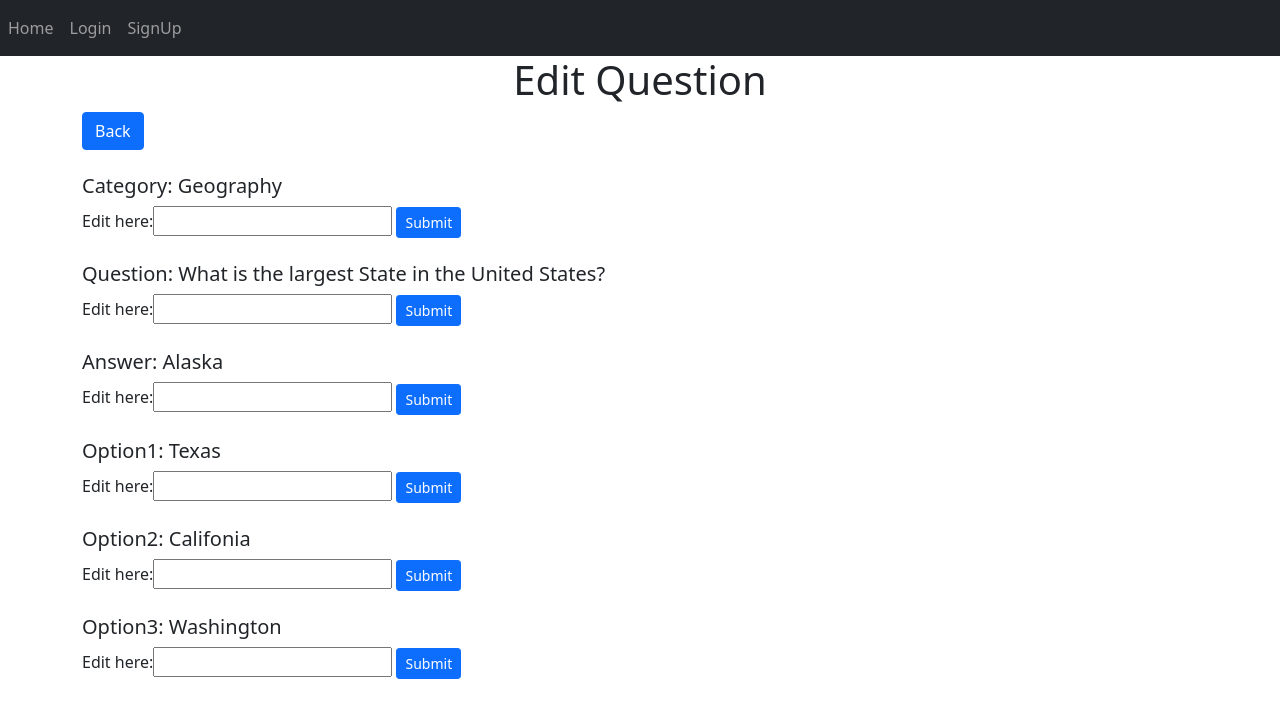
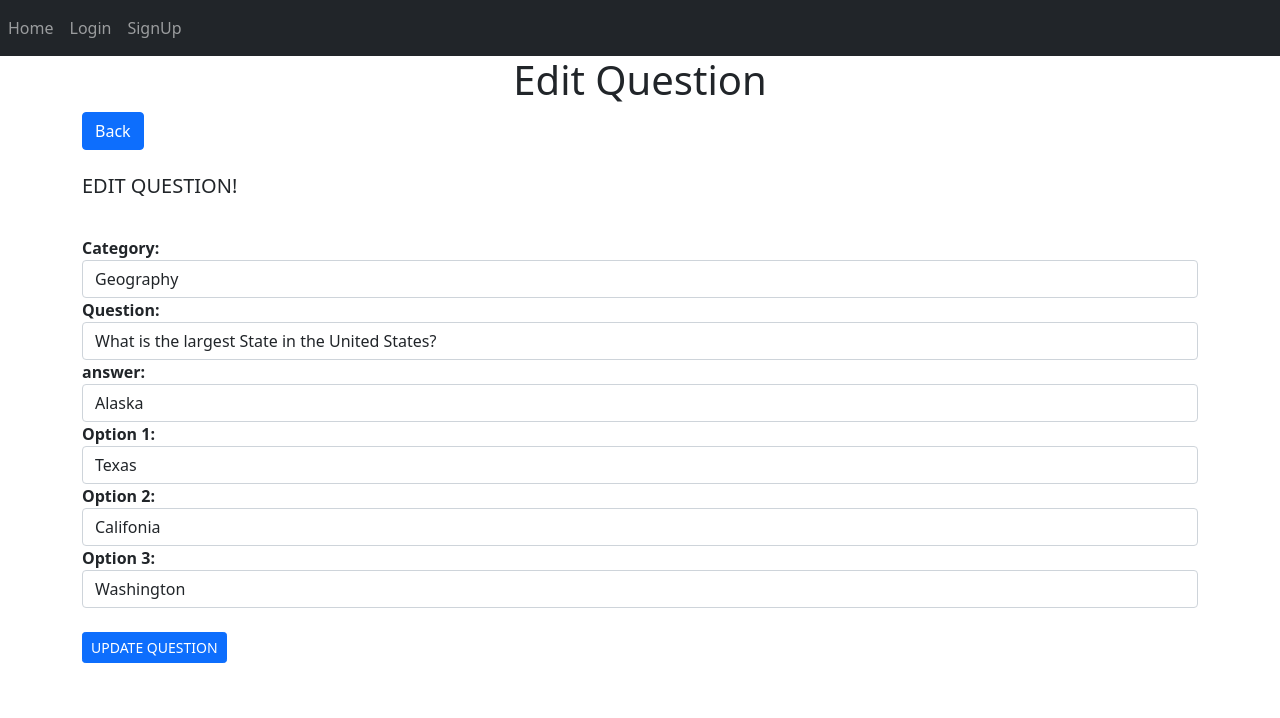
Before and after one commit to dmakius/KnowItAll-cs673, a Flask app: template source/templates/admin/edit_question.html in a window 1280 px wide. Shown: the top 718 px of the page. Run offline with Flask 2, Linux system fonts and the light colour scheme; the template is opened without the code that fills it: values that come from a table or form of the project are taken from there, others are empty; data comes from the database, SQL or seed files in the repository; some libraries are stand-ins or nearby versions.

Commit message:
fix: admin edit question

```diff
--- a/source/templates/admin/edit_question.html
+++ b/source/templates/admin/edit_question.html
@@ -6,68 +6,27 @@
     <br>
     <br>
     <!-- Category -->
-    <div>
-        <h5>Category: {{ question.category }}</h5>
+    <div class="form-group">
+        <h5>EDIT QUESTION!</h5>
         <form method="POST" action="{{ url_for('admin.edit_question') }}">
-            <a>Edit here:</a><input type="text" name="category">
-            <button type="submit" class="btn btn-primary btn-sm">Submit</button>
-            <input id="question_id" name="question_id" value="{{ question.id }}" style="visibility: hidden;">
+            <input type="text" name="question_id" id="question_id" style="visibility: hidden;" value="{{ question.id }}"><br>
+            <label for="cateogry" style="font-weight: bold;">Category: </label>
+                <input  class="form-control" type="text" name="category"  id = 'category'value="{{ question.category }}">
+            <label for="question" style="font-weight: bold;">Question: </label>
+                <input  class="form-control" type="text" name="question" id="question"  value="{{ question.question }}">
+            <label for="answer"   style="font-weight: bold;">answer: </label>
+                <input class="form-control" type="text" name="answer" id="answer" value="{{ question.answer }}">
+            <label for="option_1" style="font-weight: bold;">Option 1: </label>
+                <input class="form-control" type="text" name="option_1"id="option_1" value="{{ question.option_1 }}">
+            <label for="option_2" style="font-weight: bold;">Option 2: </label>
+                <input class="form-control" type="text" name="option_2" id="option_2" value="{{ question.option_2 }}">
+            <label for="option_3" style="font-weight: bold;">Option 3: </label>
+                <input  class="form-control" type="text" name="option_3" id="option_3" value="{{ question.option_3 }}">
+            <br>
+            <button type="submit" class="btn btn-primary btn-sm">UPDATE QUESTION</button>
         </form>
     </div>
     <br>
 
-    <!-- Question -->
-    <div>
-        <h5>Question: {{ question.question }}</h5>
-        <form method="POST" action="{{ url_for('admin.edit_question') }}">
-            <a>Edit here:</a><input type="text" name="question">
-            <button type="submit" class="btn btn-primary btn-sm">Submit</button>
-            <input id="question_id" name="question_id" value="{{ question.id }}" style="visibility: hidden;">
-        </form>
-    </div>
-    <br>
-
-    <!-- Answer -->
-    <div>
-        <h5>Answer: {{ question.answer }}</h5>
-        <form method="POST" action="{{ url_for('admin.edit_question') }}">
-            <a>Edit here:</a><input type="text" name="answer">
-            <button type="submit" class="btn btn-primary btn-sm">Submit</button>
-            <input id="question_id" name="question_id" value="{{ question.id }}" style="visibility: hidden;">
-        </form>
-    </div>
-    <br>
-
-    <!-- Option1 -->
-    <div>
-        <h5>Option1: {{ question.option_1 }}</h5>
-        <form method="POST" action="{{ url_for('admin.edit_question') }}">
-            <a>Edit here:</a><input type="text" name="option1">
-            <button type="submit" class="btn btn-primary btn-sm">Submit</button>
-            <input id="question_id" name="question_id" value="{{ question.id }}" style="visibility: hidden;">
-        </form>
-    </div>
-    <br>
-
-    <!-- Option2 -->
-    <div>
-        <h5>Option2: {{ question.option_2 }}</h5>
-        <form method="POST" action="{{ url_for('admin.edit_question') }}">
-            <a>Edit here:</a><input type="text" name="option2">
-            <button type="submit" class="btn btn-primary btn-sm">Submit</button>
-            <input id="question_id" name="question_id" value="{{ question.id }}" style="visibility: hidden;">
-        </form>
-    </div>
-    <br>
-
-    <!-- Option3 -->
-    <div>
-        <h5>Option3: {{ question.option_3 }}</h5>
-        <form method="POST" action="{{ url_for('admin.edit_question') }}">
-            <a>Edit here:</a><input type="text" name="option3">
-            <button type="submit" class="btn btn-primary btn-sm">Submit</button>
-            <input id="question_id" name="question_id" value="{{ question.id }}" style="visibility: hidden;">
-        </form>
-    </div>
 
 {% endblock %}
```
Also changed, not shown: source/admin.py (+17 -30 lines).
